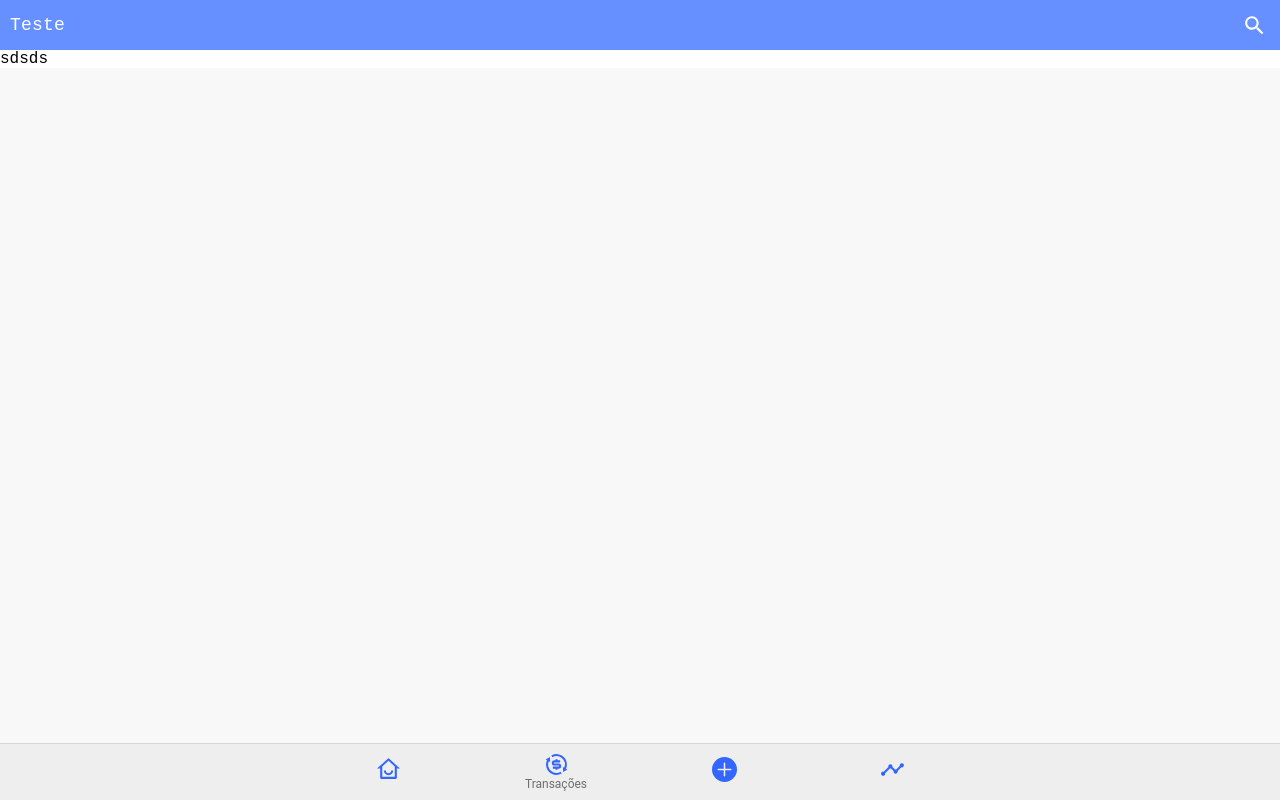
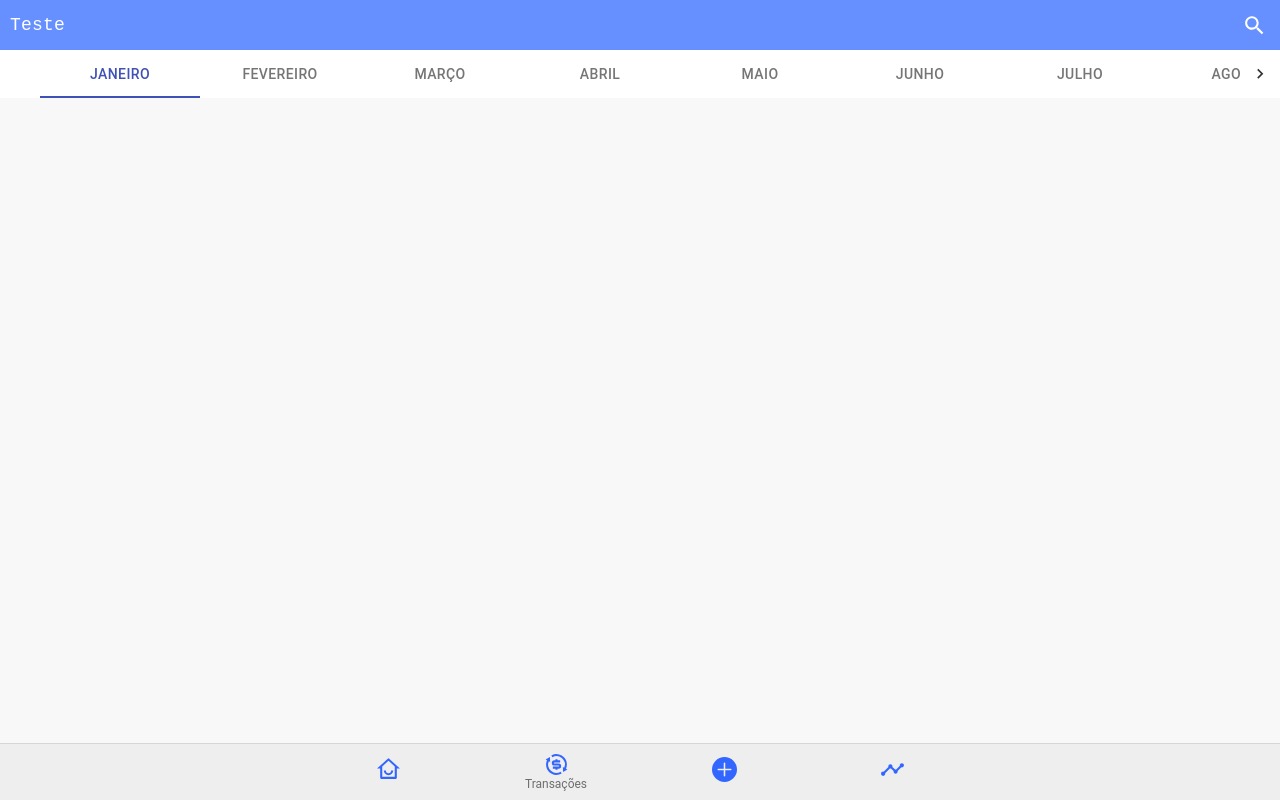
Before and after one commit to cardosoGui/gui-budget-react, a React (Create React App) app: page /transactions in a window 1280 px wide. Both pictures are taken after a click on the button "Transações". Built offline with nearby package versions, Linux system fonts and the light colour scheme; no server answers; a web font is replaced by a local one.

Commit message:
implements monthly tabs in transaction page

```diff
--- /dev/null
+++ b/src/components/Tabs/TabsUI/index.js
@@ -0,0 +1,8 @@
+import React from 'react'
+import { Tab } from '@material-ui/core'
+
+const TabsUI = ({ label, ...props }) => {
+	return <Tab label={label} {...props} />
+}
+
+export default TabsUI
--- /dev/null
+++ b/src/components/Tabs/TabsWrapper/index.js
@@ -0,0 +1,45 @@
+import React, { useState } from 'react'
+import { Tabs } from '@material-ui/core'
+
+const TabsWrapper = ({ children }) => {
+	const [ value, setValue ] = useState(0)
+
+	const handleChange = (event, newValue) => {
+		setValue(newValue)
+	}
+
+	function a11yProps(index) {
+		return {
+			id: `scrollable-auto-tab-${index}`,
+			'aria-controls': `scrollable-auto-tabpanel-${index}`
+		}
+	}
+
+	const months = [
+		'Janeiro',
+		'Fevereiro',
+		'Março',
+		'Abril',
+		'Maio',
+		'Junho',
+		'Julho',
+		'Agosto',
+		'Setembro',
+		'Dezembro'
+	]
+	return (
+		<Tabs
+			value={value}
+			onChange={handleChange}
+			indicatorColor="primary"
+			textColor="primary"
+			variant="scrollable"
+			scrollButtons="auto"
+			aria-label="scrollable auto tabs example"
+		>
+			{months.map((tab, i) => children({ label: tab, ...a11yProps(i) }))}
+		</Tabs>
+	)
+}
+
+export default TabsWrapper
--- /dev/null
+++ b/src/components/Tabs/index.js
@@ -0,0 +1,9 @@
+import React from 'react'
+import TabsWrapper from './TabsWrapper'
+import TabsUI from './TabsUI'
+
+const Tabs = () => {
+	return <TabsWrapper>{({ label }) => <TabsUI label={label} />}</TabsWrapper>
+}
+
+export default Tabs
--- a/src/components/pages/TransactionsPage/index.js
+++ b/src/components/pages/TransactionsPage/index.js
@@ -3,6 +3,7 @@ import SectionMain from '../../SectionMain'
 import HeaderUI from '../../HeaderUI'
 import { MdSearch } from 'react-icons/md'
 import { IconButton, makeStyles } from '@material-ui/core'
+import Tabs from '../../Tabs'
 
 const useStyles = makeStyles({ tabs: { background: '#fff' } })
 
@@ -15,7 +16,9 @@ const TransactionsPage = () => {
 					<MdSearch color="#fff" size={25} />
 				</IconButton>
 			</HeaderUI>
-			<SectionMain className={classes.tabs}>sdsds</SectionMain>
+			<SectionMain className={classes.tabs}>
+				<Tabs />
+			</SectionMain>
 		</SectionMain>
 	)
 }
```
